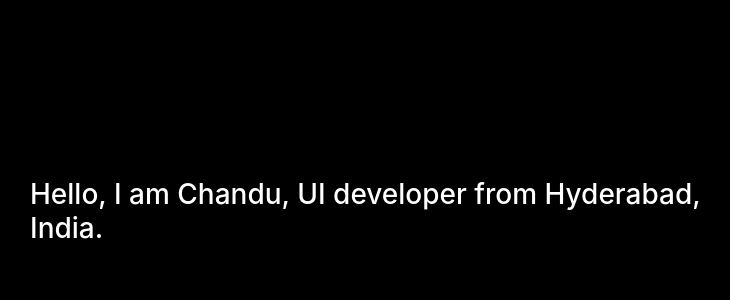
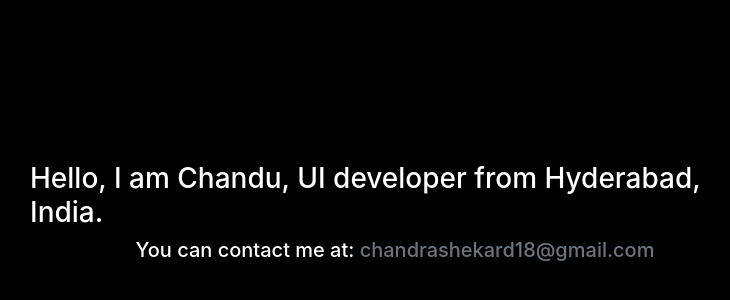
Before and after one commit to chandudithala/chandudithala.github.io, a plain HTML site: page index.html in a window 1280 px wide. Shown: the part 184-484 px from the top of the page, without its empty margins (245-975 px from the left). Drawn offline with nearby package versions, Linux system fonts and the light colour scheme.

Commit message:
added email ID

```diff
--- a/index.html
+++ b/index.html
@@ -16,6 +16,7 @@
     <div class="row d-flex justify-content-center align-items-center" id="main">
         <div class="col-md-8">
             <h3>Hello, I am Chandu, UI developer from Hyderabad, India.</h3>
+            <h5 class="text-center">You can contact me at: <a href="mailto:chandrashekard18@gmail.com" class="text-secondary">chandrashekard18@gmail.com</a></h5>
         </div>
     </div>
 </div>
```
